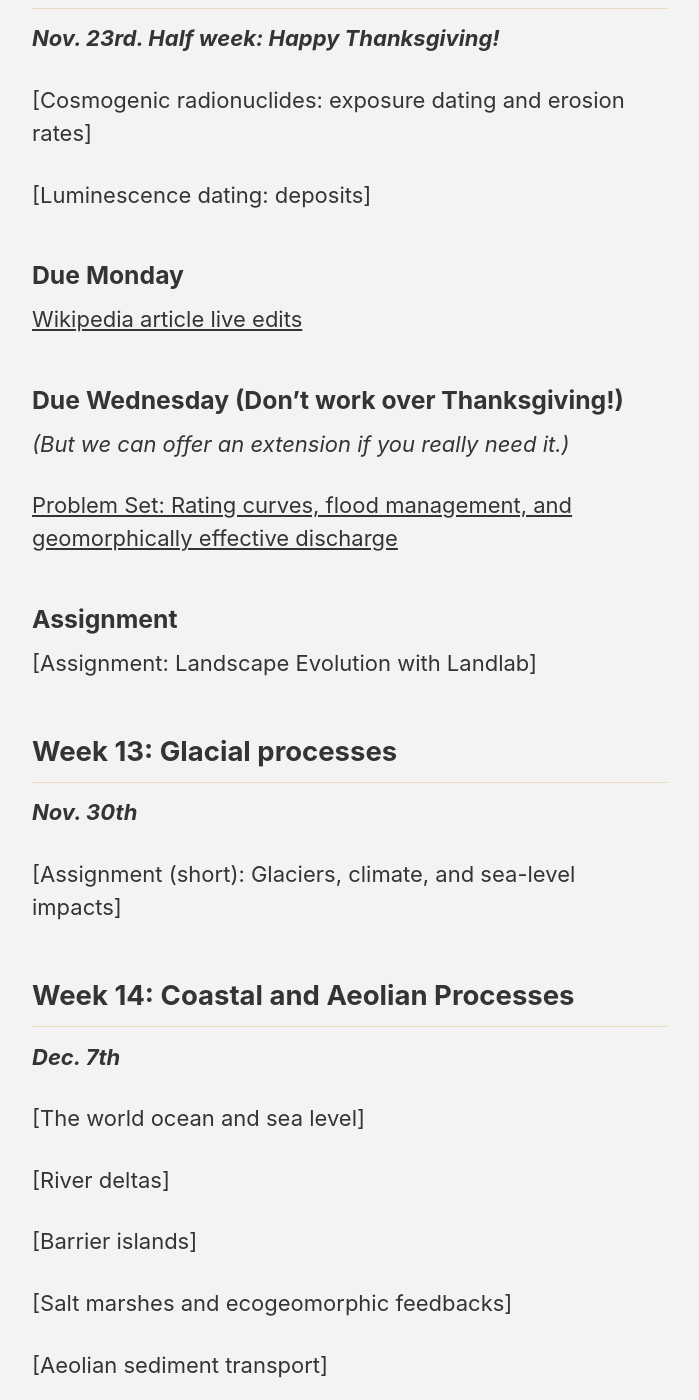
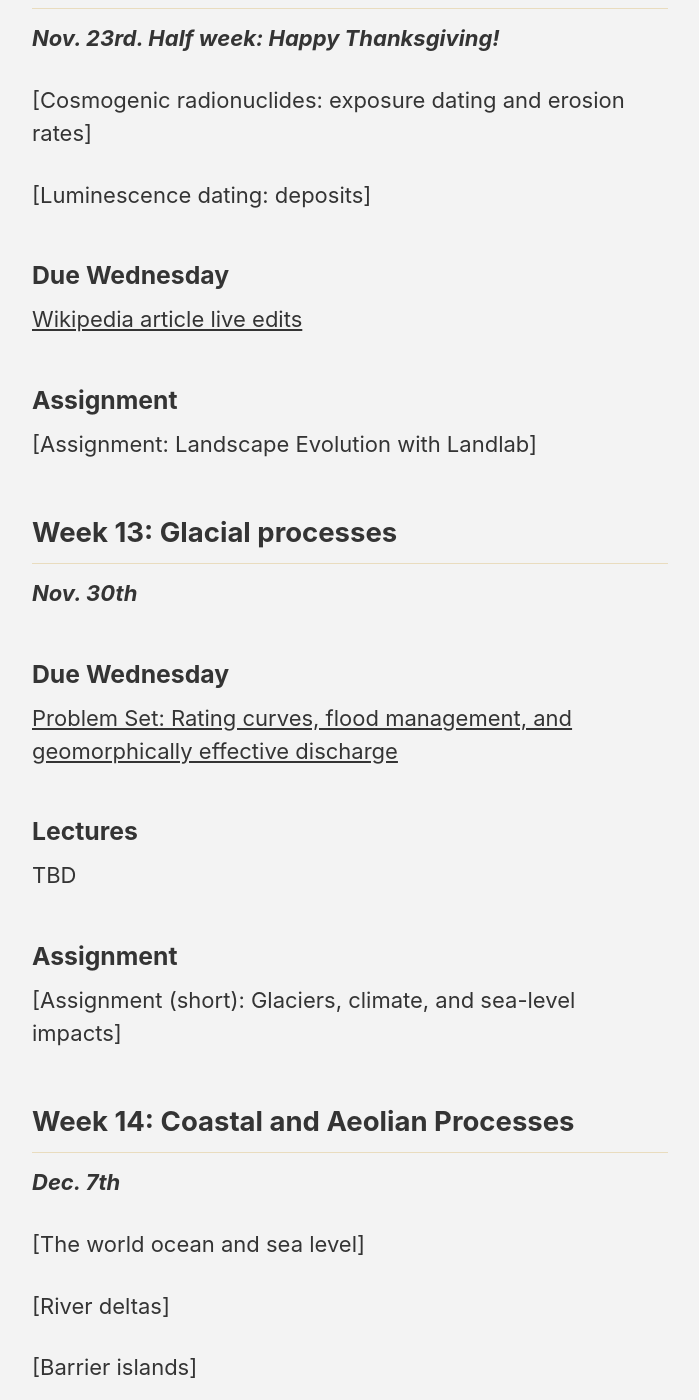
Before and after one commit to GeomorphOnline/GeomorphOnline.github.io, a Jekyll site: the page built from _pages/schedule.md, in a window 1280 px wide and 1400 px high, scrolled down 9073 px. Shown: the whole window, without its empty margins (290-989 px from the left). Built offline with Jekyll 4.4.1, drawn with Linux system fonts in a browser that asks for light colours; cached includes are drawn as plain includes; nearby versions of some CDN libraries.

Commit message:
Pushing back due dates

```diff
--- a/_pages/schedule.md
+++ b/_pages/schedule.md
@@ -376,15 +376,9 @@ Interplay of hydrology and topography
 
 [Luminescence dating: deposits]
 
-### Due Monday
+### Due Wednesday
 
 [Wikipedia article live edits](/final/wikipedia/)
-
-### Due Wednesday (Don't work over Thanksgiving!)
-
-*(But we can offer an extension if you really need it.)*
-
-[Problem Set: Rating curves, flood management, and geomorphically effective discharge](/hydraulics/pset_rating_curves/)
 
 ### Assignment
 
@@ -394,6 +388,16 @@ Interplay of hydrology and topography
 ## Week 13: Glacial processes
 
 ***Nov. 30th***
+
+### Due Wednesday
+
+[Problem Set: Rating curves, flood management, and geomorphically effective discharge](/hydraulics/pset_rating_curves/)
+
+### Lectures
+
+TBD
+
+### Assignment
 
 [Assignment (short): Glaciers, climate, and sea-level impacts] <!-- will also include geochron estimates -->
 
```
